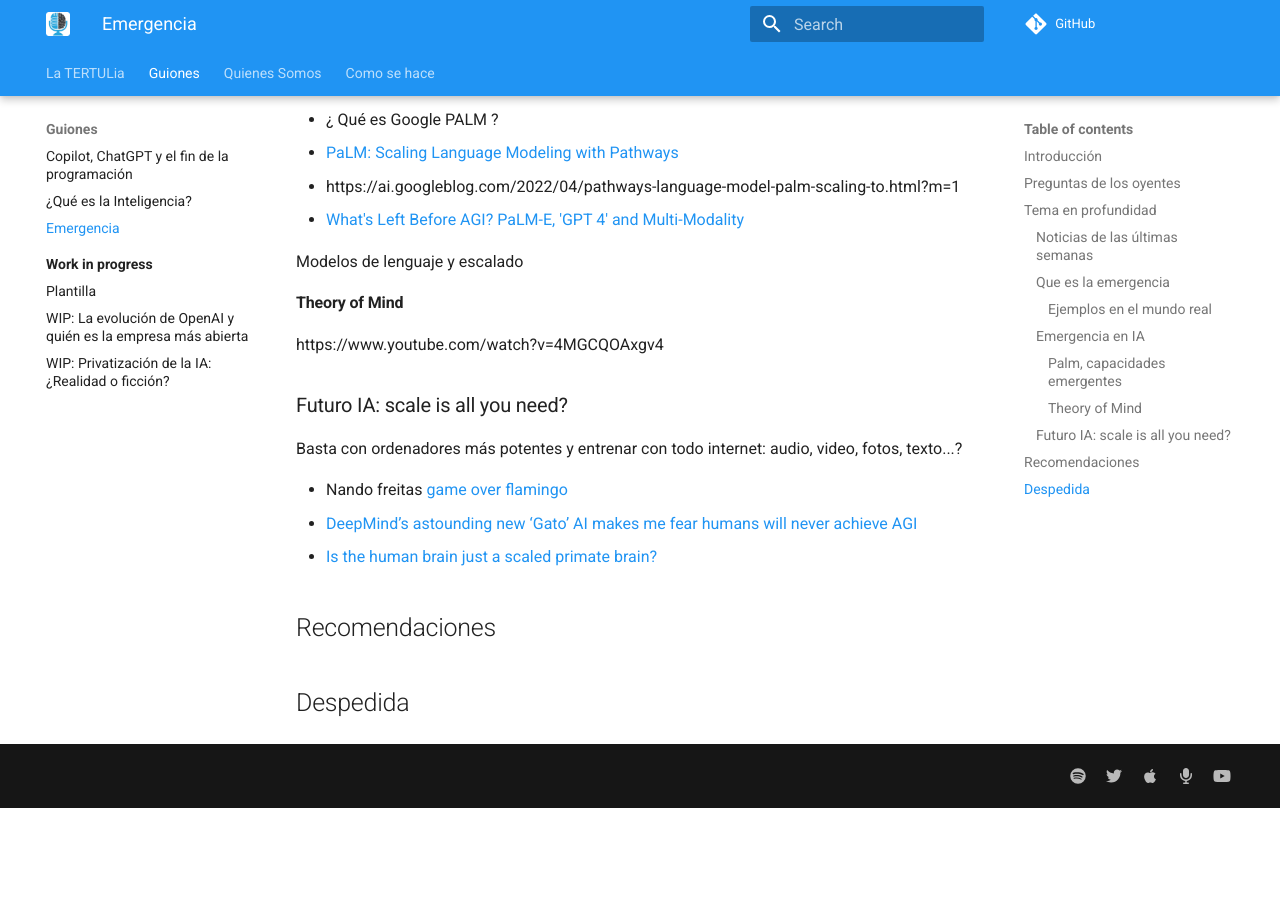
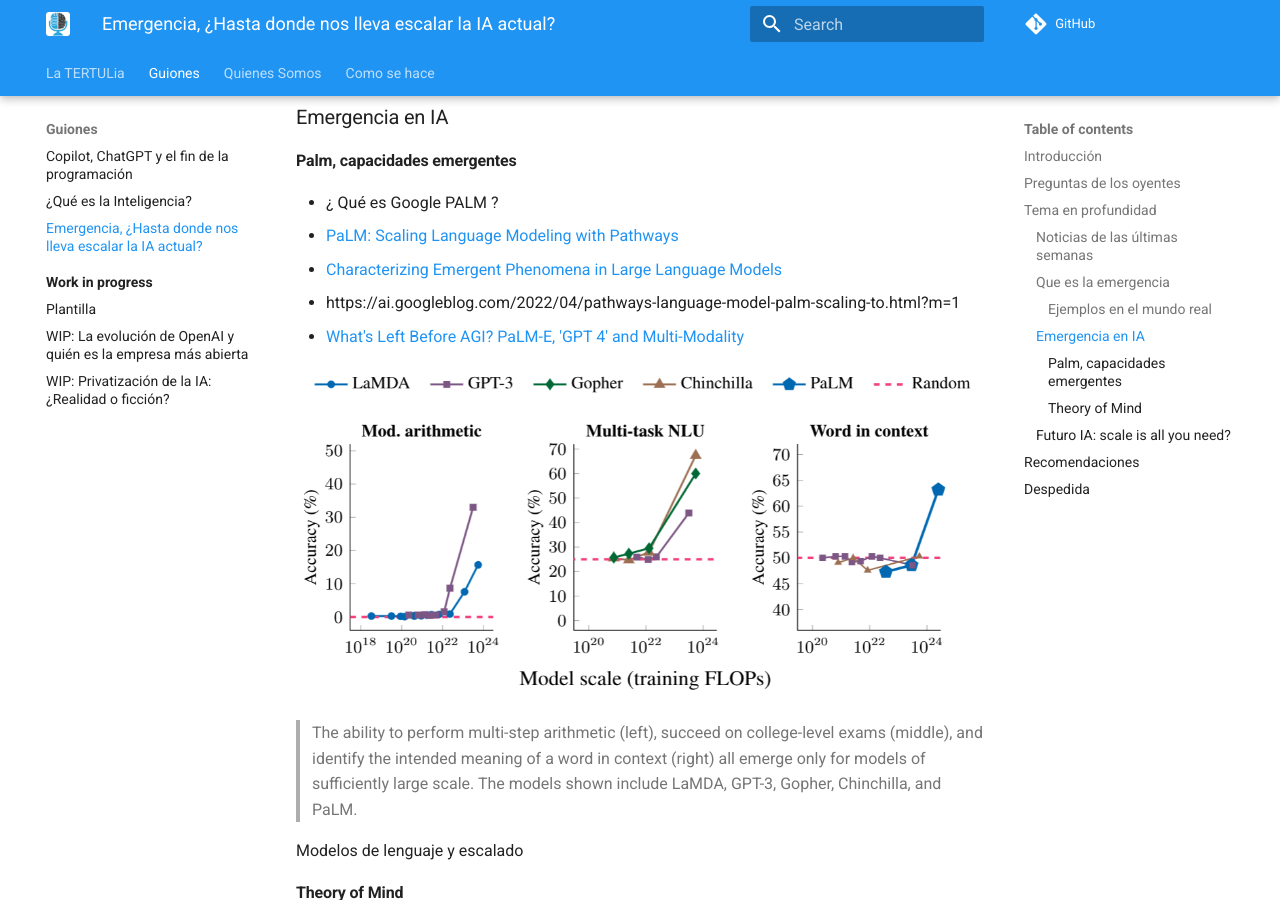
Before and after one commit to ironbar/tertulia_inteligencia_artificial, an MkDocs documentation site: the page built from docs/guiones/03-emergencia.md, in a window 1280 px wide and 900 px high, scrolled down 1052 px. Built offline with MkDocs 1.6.1 and Material for MkDocs 9.7.7, drawn with Linux system fonts in a browser that asks for light colours; comment, search, counter and statistics services are not loaded; before the commit the page ends 1860 px from its top, so only the background shows below that; some of the changed text lies outside the part shown.

Commit message:
added images

```diff
--- a/docs/guiones/03-emergencia.md
+++ b/docs/guiones/03-emergencia.md
@@ -1,4 +1,6 @@
-# Emergencia
+# Emergencia, ¿Hasta donde nos lleva escalar la IA actual?
+
+_12/04/2023_
 
 La idea es que está tertulia sea más corta, algunos de los oyentes piden tertulias más cortas. Esto sería una prueba para ver que tal funciona un formato distinto. Debería ser de menos de una hora.
 
@@ -33,8 +35,13 @@
 
 - ¿ Qué es Google PALM ?
   - [PaLM: Scaling Language Modeling with Pathways](https://arxiv.org/pdf/2204.02311.pdf)
+  - [Characterizing Emergent Phenomena in Large Language Models](https://ai.googleblog.com/2022/11/characterizing-emergent-phenomena-in.html)
 - https://ai.googleblog.com/2022/04/pathways-language-model-palm-scaling-to.html?m=1
 - [What's Left Before AGI? PaLM-E, 'GPT 4' and Multi-Modality](https://www.youtube.com/watch?v=EzEuylNSn-Q)
+
+![emergent_capacities](res/emergent_capacities.png)
+
+> The ability to perform multi-step arithmetic (left), succeed on college-level exams (middle), and identify the intended meaning of a word in context (right) all emerge only for models of sufficiently large scale. The models shown include LaMDA, GPT-3, Gopher, Chinchilla, and PaLM.
 
 Modelos de lenguaje y escalado
 
```
Also changed, not shown: other parts of docs/guiones/03-emergencia.md (+2 -0 lines), docs/guiones/res/comparison_primate_brains.png (added), docs/guiones/res/emergent_capacities.png (added).
